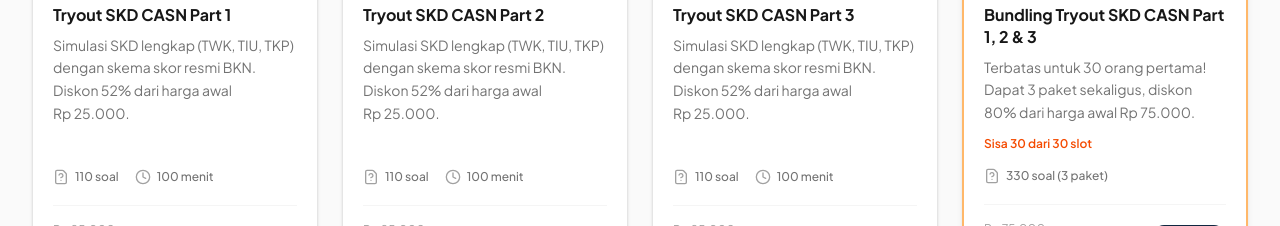
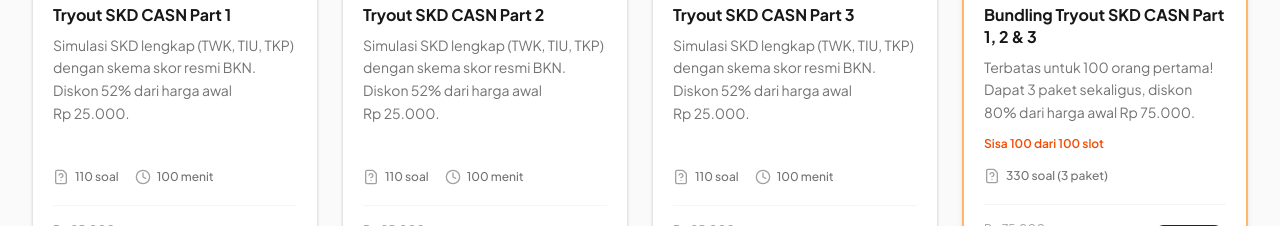
Before and after one commit to ivanmuntahir/nekoma-landing, a Next.js app: page / in a window 1280 px wide. Shown: the part 1440-1666 px from the top of the page. Built offline with nearby package versions, Linux system fonts and the light colour scheme; no server answers.

Commit message:
feat: update price

```diff
--- a/src/components/TryoutPackage.tsx
+++ b/src/components/TryoutPackage.tsx
@@ -14,7 +14,7 @@ const CONFIRM_ETA = "maksimal 1×24 jam"; // estimasi konfirmasi
 const QRIS_IMAGE = "/img/qris.webp"; // taruh gambar QRIS di public/img/qris.webp
 const REGISTER_URL = "https://tryout.nekoma.id/dashboard/register";
 const LOGIN_URL = "https://tryout.nekoma.id/dashboard/login";
-const BUNDLE_QUOTA = 30; // ubah sesuai kebutuhan (saran: 30-50)
+const BUNDLE_QUOTA = 100; // ubah sesuai kebutuhan (saran: 30-50)
 const MIN_DWELL_MS = 2500; // tombol "aktif" setelah kartu terlihat sekian ms
 const CLICK_COOLDOWN_MS = 8000; // jeda antar klik
 const MAX_ATTEMPTS_PER_HOUR = 5; // batas percobaan per browser
```
